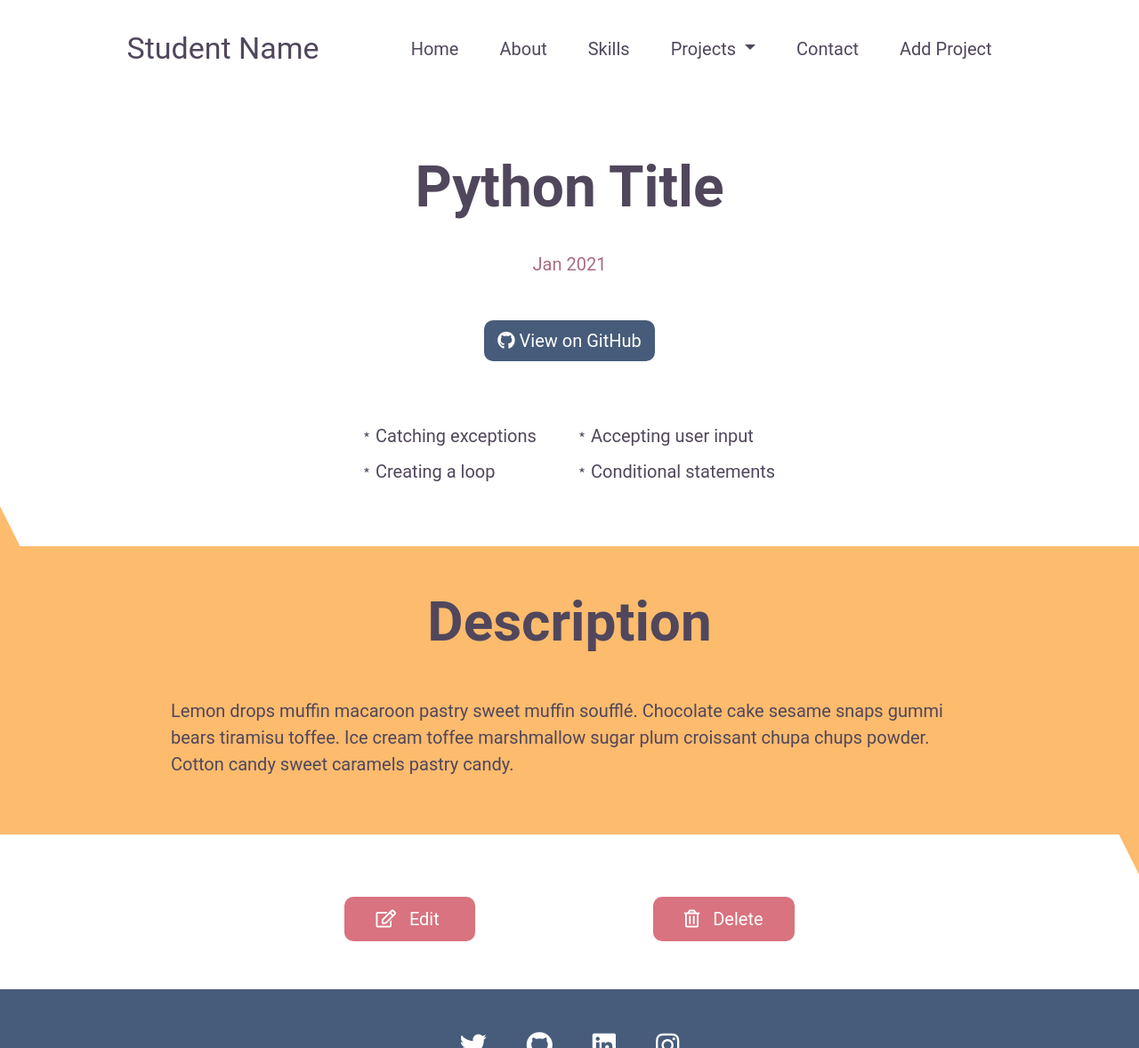
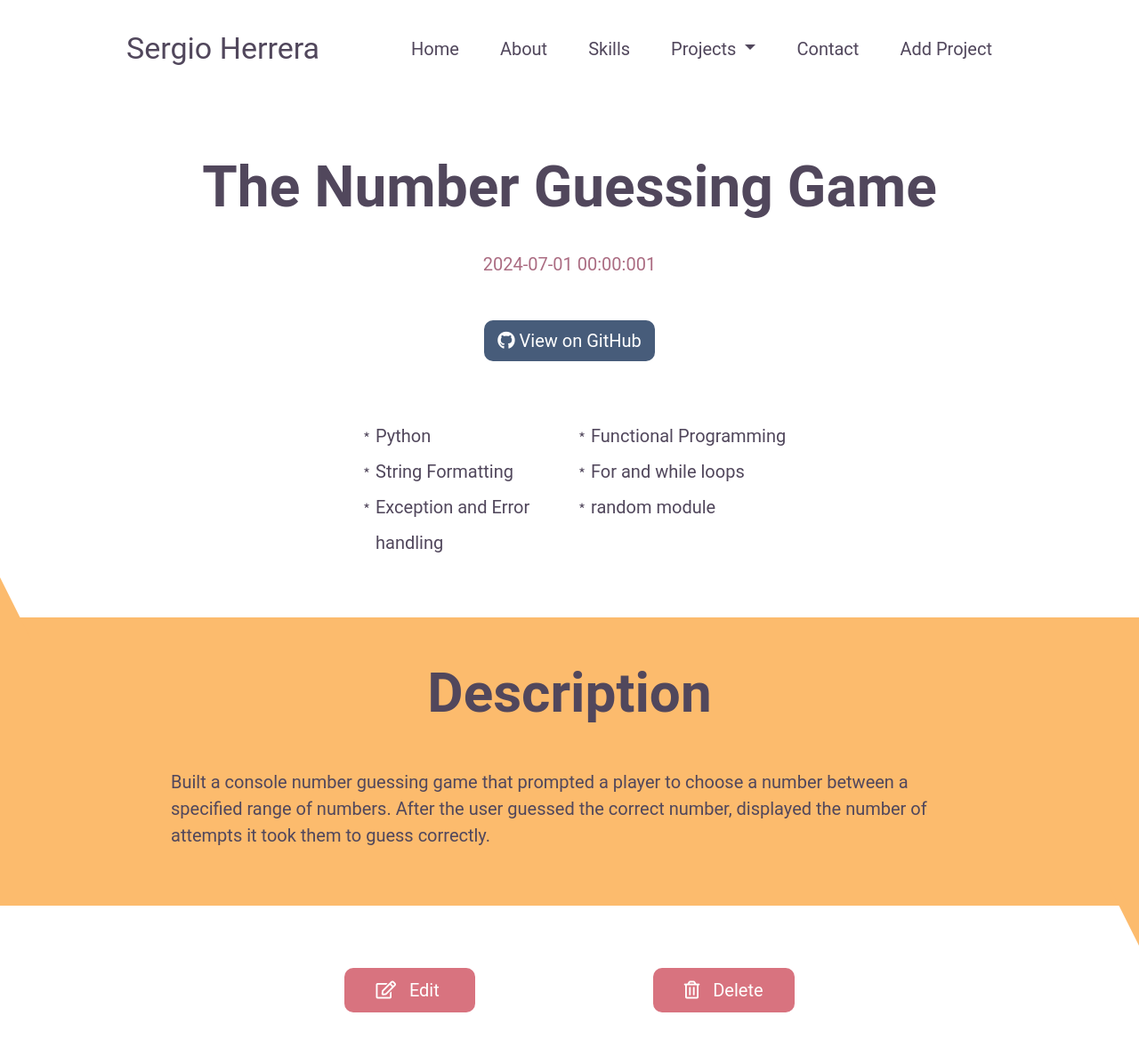
Before and after one commit to sahvsergio/treehouse_python_techdegree_unit5, a Flask app: page /projects/1 in a window 1280 px wide; the page is wider, and only the part inside the window is pictured. Shown: the top 1178 px of that part at 89% size. Run offline with Flask 3, Linux system fonts and the light colour scheme.

Commit message:
modified the detail and layout view to add project details

```diff
--- a/templates/detail.html
+++ b/templates/detail.html
@@ -1,35 +1,25 @@
-{% extends 'layout.html' %}
-
-        {% block content %}
-
-
-
+{% extends 'layout.html' %} {% block content %}
 
 <section class="header">
-            <h1>Python Title</h1>
-            <p>Jan 2021</p>
-            <a href="#" class="github-btn">
+  <h1>{{project.title}}</h1>
+  <p>{{project.date}}1</p>
+  <a href="{{project.url}}" class="github-btn">
     <i class="fab fa-github"></i>
     View on GitHub
   </a>
   <ul class="project-skills">
     <div>
-                    <li>Catching exceptions</li>
-                    <li>Creating a loop</li>
-                    <li>Accepting user input</li>
-                    <li>Conditional statements</li>
+
+       {% for skill in project.skills_practiced.split(',')  %}
+        <li>{{skill}}</li>
+       {% endfor %}
     </div>
   </ul>
 </section>
 <section id="project-desc">
   <div id="triangle5"></div>
   <h2>Description</h2>
-            <p>
-                Lemon drops muffin macaroon pastry sweet muffin soufflé.
-                Chocolate cake sesame snaps gummi bears tiramisu toffee.
-                Ice cream toffee marshmallow sugar plum croissant chupa chups powder.
-                Cotton candy sweet caramels pastry candy.
-            </p>
+  <p>{{project.description}}</p>
   <div id="triangle6"></div>
 </section>
 <section id="edit-delete">
--- a/templates/layout.html
+++ b/templates/layout.html
@@ -14,7 +14,7 @@
         <section class="navigation">
             <nav class="navbar navbar-expand-lg">
                 <div class="container-fluid">
-                  <a class="navbar-brand" href="#">Student Name</a>
+                  <a class="navbar-brand" href="#">Sergio Herrera</a>
                   <button class="toggle" type="button" data-bs-toggle="collapse" data-bs-target="#navbarContent" aria-controls="navbarContent" aria-expanded="false" aria-label="Toggle navigation">
                     <i class="fas fa-bars"></i>
                   </button>
```
Lines whose indentation alone changed are shown as unchanged.
